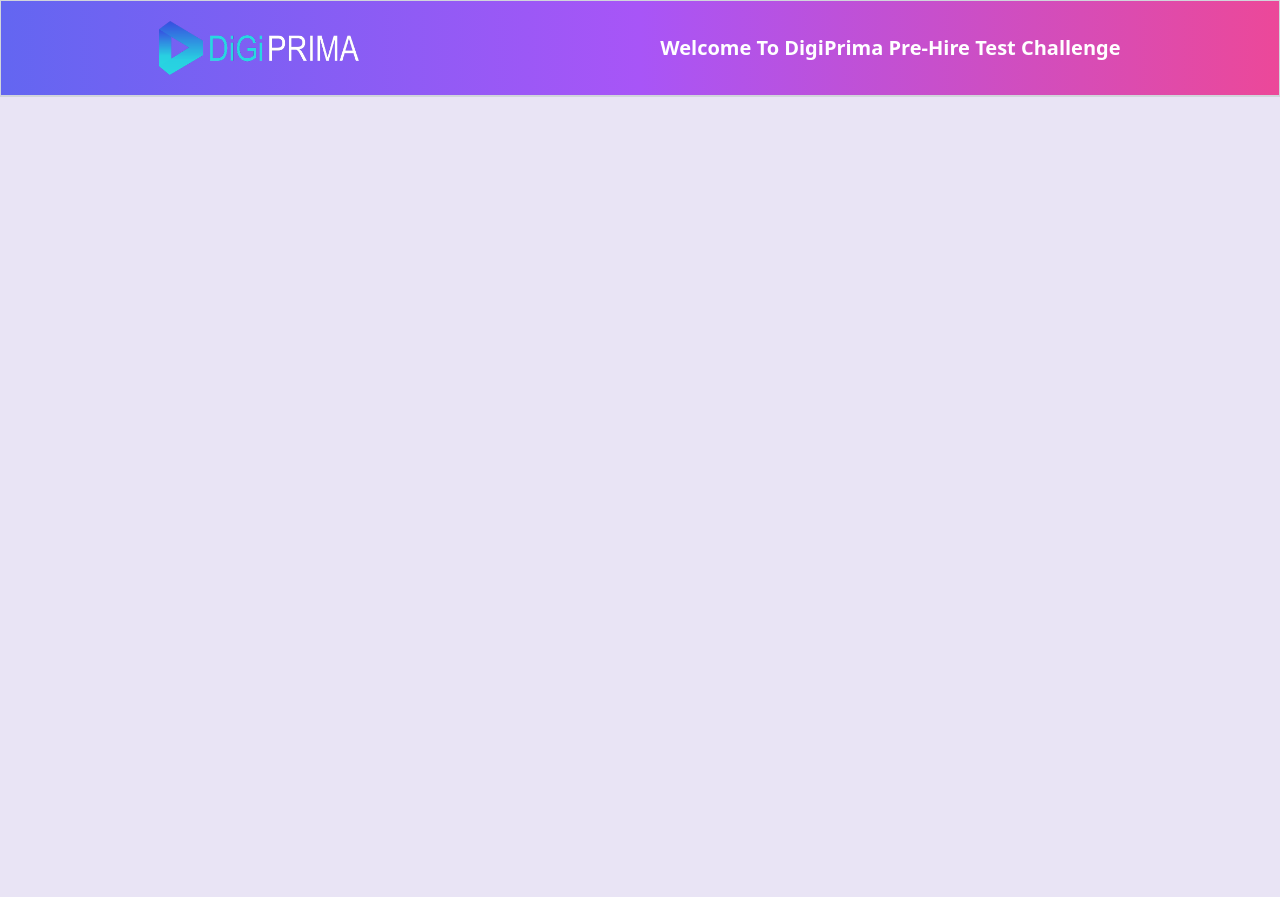
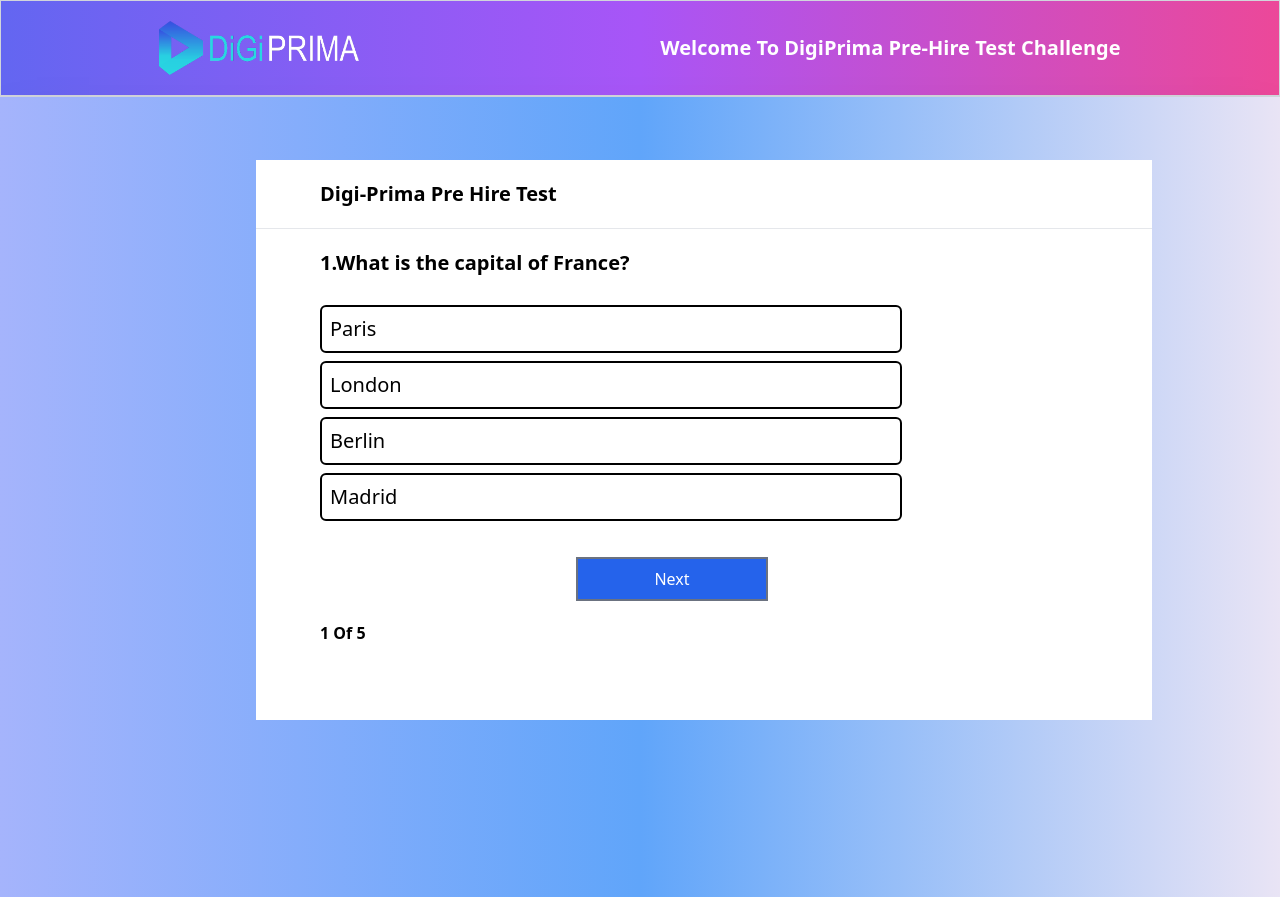
Before and after one commit to ketanjain12/PreHireTest, a React (Vite) app in the folder Frontend/: page /test in a window 1280 px wide. Before the commit the page ends 800 px from the top, so only its background shows below. Built offline with nearby package versions, Linux system fonts and the light colour scheme.

Commit message:
initial changes done in test file

```diff
--- a/Frontend/src/App.jsx
+++ b/Frontend/src/App.jsx
@@ -8,6 +8,7 @@ import TestInterFace from "./Component/TestInterFace";
 import Quiz from "./Component/Quiz"
 import axios from "axios";
 import CreateTest from "./Component/CreateTest";
+import Test from "./Component/Test";
 
 const App = () => {
 
@@ -49,10 +50,10 @@ setQuestions(data.results)
                 setName={setName}
                 fetchQuestions={fetchQuestions} ></TestInterFace>
        } ></Route>
+       <Route path="/test" element={<Test></Test>} ></Route>
 
         </Routes>
       </BrowserRouter>
-
 
 
 
--- a/Frontend/src/Component/Login.jsx
+++ b/Frontend/src/Component/Login.jsx
@@ -24,7 +24,7 @@ const Login = () => {
         console.log('Login successful');
         navigate('/TestInterface'); // Navigate to the correct route after login
       } else {
-        console.error('Login failed:', resultData.msg);
+        console.error('Login failed:', resultData.msg);   //master branch co <-- c1 <-- c2
       }
     } catch (error) {
       console.error('Error:', error.message);
@@ -84,3 +84,5 @@ const Login = () => {
 };
 
 export default Login;
+
+//git status
--- a/Frontend/src/Component/Questions.jsx
+++ b/Frontend/src/Component/Questions.jsx
@@ -5,7 +5,7 @@ const Questions = ({
   cureQues,
   setCureQues,
   score,
-  questions = [], // Ensure questions is an array by default
+  questions = [],  //Ensure questions is an array by default
   correct,
   options,
   setScore,
--- a/Frontend/src/Component/Quiz.jsx
+++ b/Frontend/src/Component/Quiz.jsx
@@ -3,17 +3,17 @@ import { CircularProgress } from "@mui/material";
 import Questions from "./Questions";
 
 const Quiz = ({ name, score, setScore, questions, setQuestions }) => {
-  const [options, setOptions] = useState([]);
-  const [cureQues, setCureQues] = useState(0);
+const [options, setOptions] = useState([]);
+const [cureQues, setCureQues] = useState(0);
 
   // useEffect(() => {
-  //   console.log(questions);
+  // console.log(questions);
 
-  //   if (questions && questions[cureQues]) {
-  //     const currentQuestion = questions[cureQues];
-  //     setOptions(
-  //       handleShuffle([
-  //         currentQuestion.correct_answer,
+  // if (questions && questions[cureQues]) {
+  // const currentQuestion = questions[cureQues];
+  // setOptions(
+  //  handleShuffle([
+  //  currentQuestion.correct_answer,
   //         ...currentQuestion.incorrect_answers, //correction
   //       ])
   //     );
@@ -27,8 +27,10 @@ const Quiz = ({ name, score, setScore, questions, setQuestions }) => {
 
   return (
     <>
-      <div className="text-center text-2xl text-red-900 ">
-        <h1 className="capitalize border-b border-gray-400 my-4 mt-10">{`welcome ,${name} Best Wishes`}</h1>
+      <div className=" flex justify-around items-center mt-5  text-red-900">
+        <h3 className='font-semibold text-2xl text-gray-600 '>{new Date().toUTCString().slice(0,16)}</h3>
+        <h1 className="capitalize text-3xl  my-4 ">{`welcome ,${name} Best Wishes`}</h1>
+        <p className=" text-2xl text-gray-600" >Time limit:30</p>
       </div>
 
       {/*
@@ -64,15 +66,23 @@ const Quiz = ({ name, score, setScore, questions, setQuestions }) => {
           />
         )}
       </div> */}{" "}
-      <div className="border border-gray-500 w-[80%] mx-auto">
-        <h1 className="text-xl ml-28 text-black font-bold w-[70%] "> Question 1 : 500 was invested at 12% per annum simple interest and a certain sum of money invested at 10% per annum simple interest.
+      <div className="bg-white h-[90vh] ">
+      <div className="border mt-10 border-gray-500 w-[80%] mx-auto">
+        <h1 className="text-xl  ml-28 text-black font-bold w-[70%] "> Question 1 : 500 was invested at  per anum simple intrest  and a certain sum of money invested at 10% per annum simple interest.
            If the sum of the interest on both the sum after 4 years is 480, the latter sum of money is ?</h1></div>
       <ul className="ml-60  text-center gap-5 mt-10 flex flex-col justify-around text-xl font-semibold">
-        <li className="border border-gray-500 rounded w-[50%]" >450</li>
-        <li className="border border-gray-500 rounded w-[50%]"  >600</li>
-        <li className="border border-gray-500 rounded w-[50%]"  >300</li>
-        <li className="border border-gray-500 rounded w-[50%]" >350</li>
+        <li className="border hover:bg-slate-700 hover:text-white bg-gray-100 border-gray-500 px-1 py-2  rounded-xl w-[50%]">450</li>
+        <li className="border hover:bg-slate-700 hover:text-white bg-gray-100 border-gray-500 px-1 py-2  rounded-xl w-[50%]">600</li>
+        <li className="border hover:bg-slate-700 hover:text-white bg-gray-100 border-gray-500 px-1 py-2  rounded-xl w-[50%]">300</li>
+        <li className="border hover:bg-slate-700 hover:text-white bg-gray-100 border-gray-500 px-1 py-2  rounded-xl w-[50%]">350</li>
       </ul>
+
+      <div className="mt-20 flex  items-center justify-between m-5 " >
+
+        <button className="bg-red-900 text-white px-4 rounded-md py-1" >Previous</button>
+        <button className="bg-red-900 text-white px-6 rounded-md py-1">Next</button>
+      </div>
+      </div>
     </>
   );
 };
--- a/Frontend/src/Component/SignUp.jsx
+++ b/Frontend/src/Component/SignUp.jsx
@@ -6,7 +6,7 @@ const SignUp = () => {
   const [email, setEmail] = useState("");
   const [password, setPassword] = useState("");
   // const [confirmPassword, setConfirmPassword] = useState("");
-  const [role, setRole] = useState(""); // Assuming role is part of the signup form
+  //const [role, setRole] = useState(""); // removed from input field
   const navigate = useNavigate();
 
   const handleSignup = async (event) => {
@@ -68,8 +68,8 @@ const SignUp = () => {
           {/* <input onChange={(e) => setConfirmPassword(e.target.value)} className='border border-gray-300 w-[50%] rounded-xl capitalize px-3 py-3' type='password' placeholder='Confirm Password' id='confirmPassword' value={confirmPassword} />
           <br /> */}
 
-          <input onChange={(e) => setRole(e.target.value)} className='border border-gray-300 w-[50%] rounded-xl  px-3 py-3' type='text' placeholder='Role' id='role' value={role} />
-          <br />
+          {/* <input onChange={(e) => setRole(e.target.value)} className='border border-gray-300 w-[50%] rounded-xl  px-3 py-3' type='text' placeholder='Role' id='role' value={role} />
+          <br /> */}
 
           <button className='bg-purple-950 w-[50%] text-slate-50 py-1 px-2 rounded-md mt-5' type='submit'>SignUp</button>
         </form>
--- /dev/null
+++ b/Frontend/src/Component/Test.jsx
@@ -0,0 +1,104 @@
+import React, { useState } from "react";
+import { Data } from "../assets/Data";
+const Test = () => {
+  const [index, setIndex] = useState(0);
+  const [question, setQuestion] = useState(Data[index]);
+  const [lock, setLock] = useState(false);
+  const [selectedOption, setSelectedOption] = useState(null);
+  const [score, setScore] = useState(0);
+  const [result, setResult] = useState(false);
+
+  const checkAnswer = (elem, option) => {
+    if (!lock) {
+      setSelectedOption(option);
+      setLock(true);
+      setScore((prev) => prev + 1);
+    } else {
+      elem.target.classList.add("Wrong");
+      setLock(true);
+    }
+  };
+
+  const moveNext = () => {
+    if (lock === true) {
+      if (index === Data.length - 1) {
+        setResult(true);
+        return 0;
+      }
+
+      setIndex(index + 1);
+      setQuestion(Data[index]);
+      setLock(false);
+      option.array.map((option) => {
+        option.current.selectedOption.remove("wrong");
+        option.current.selectedOption.remove("correct");
+        return null;
+      });
+    }
+  };
+
+  return (
+    <>
+      <div className="bg-gradient-to-r shadow-2xl  from-indigo-300 h-[100vh] realative via-blue-400">
+        <div className="mx-auto absolute bg-white    top-[20%] w-[70%] h-[70%] m-auto flex flex-col gap-5 left-[20%]">
+          <h1 className="ml-16 text-xl font-bold mt-5">
+            Digi-Prima Pre Hire Test
+          </h1>
+          <hr />
+
+          {result ? (
+            <></>
+          ) : (
+            <>
+              <h2 className="ml-16 text-xl font-bold ">
+                {" "}
+                {index + 1}.{question.question}
+              </h2>
+
+              <ul className="ml-16 py-2 text-xl">
+                {question.options.map((option, i) => (
+                  <li
+                    onClick={(e) => checkAnswer(e, option)}
+                    key={i}
+                    className={`border-2 border-black rounded-md w-[70%] p-2 mb-2 ${
+                      lock
+                        ? option === question.correctAnswer
+                          ? "bg-green-500"
+                          : option === selectedOption
+                          ? "bg-red-500"
+                          : ""
+                        : ""
+                    }`}
+                  >
+                    {option}
+                  </li>
+                ))}
+              </ul>
+
+              <button
+                onClick={moveNext}
+                className=" w-48 ml-80 bg-blue-600 text-white py-2 px-2 border-2  border-gray-500"
+              >
+                Next
+              </button>
+
+              <h3 className="ml-16 font-semibold ">
+                {index + 1} Of {Data.length}
+              </h3>
+            </>
+          )}
+              {result? <>
+
+                <h2 className="text-center capitalize text-xl font-bold  mt-10" >you scored {score} out of {Data.length}</h2>
+                <button className="px-3 w-52 text-center ml-[400px]  py-1 bg-blue-500 text-white rounded-md mt-3">Reset</button>
+                <p className="ml-10 capitalize  mt-10 text-xl font-semibold text-blue-500 ">thankyou {name} for participating in digi-prima pre hire test .
+                 best wishes for your bright future...</p>
+              </>  : <></>}
+
+        </div>
+      </div>
+    </>
+  );
+};
+
+export default Test;
--- a/Frontend/src/Component/TestInterFace.jsx
+++ b/Frontend/src/Component/TestInterFace.jsx
@@ -142,8 +142,10 @@ const TestInterFace = () => {
     const payload = {
       name,
       email,
-      testIds,
+      testIds: testIds.map(id => id.trim()), // Trim whitespace
     };
+
+    console.log("Submitting payload:", payload);
 
     try {
       const response = await fetch('http://localhost:3002/api/v1/registerCandidate', {
@@ -154,7 +156,7 @@ const TestInterFace = () => {
         body: JSON.stringify(payload),
       });
 
-      const result = await response.json();
+      const result = await response.json();//code change
       if (response.ok) {
         alert('Candidate registered successfully!');
       } else {
@@ -165,6 +167,7 @@ const TestInterFace = () => {
       alert('An error occurred while registering the candidate');
     }
   };
+
 
   return (
     <div className="max-w-4xl mx-auto mt-10 p-6 bg-white shadow-md rounded-lg">
--- /dev/null
+++ b/Frontend/src/assets/Data.js
@@ -0,0 +1,27 @@
+export const Data = [
+    {
+      question: "What is the capital of France?",
+      options: ["Paris", "London", "Berlin", "Madrid"],
+      correctAnswer: "Paris",
+    },
+    {
+      question: "Which planet is known as the Red Planet?",
+      options: ["Earth", "Mars", "Jupiter", "Saturn"],
+      correctAnswer: "Mars",
+    },
+    {
+      question: "What is the largest ocean on Earth?",
+      options: ["Atlantic Ocean", "Indian Ocean", "Arctic Ocean", "Pacific Ocean"],
+      correctAnswer: "Pacific Ocean",
+    },
+    {
+      question: "Who wrote 'To Kill a Mockingbird'?",
+      options: ["Harper Lee", "Mark Twain", "F. Scott Fitzgerald", "Ernest Hemingway"],
+      correctAnswer: "Harper Lee",
+    },
+    {
+      question: "What is the boiling point of water?",
+      options: ["90°C", "100°C", "120°C", "150°C"],
+      correctAnswer: "100°C",
+    }
+  ];
```
Also changed, not shown: 1 other file (tests, documents, lock files or other folders).
